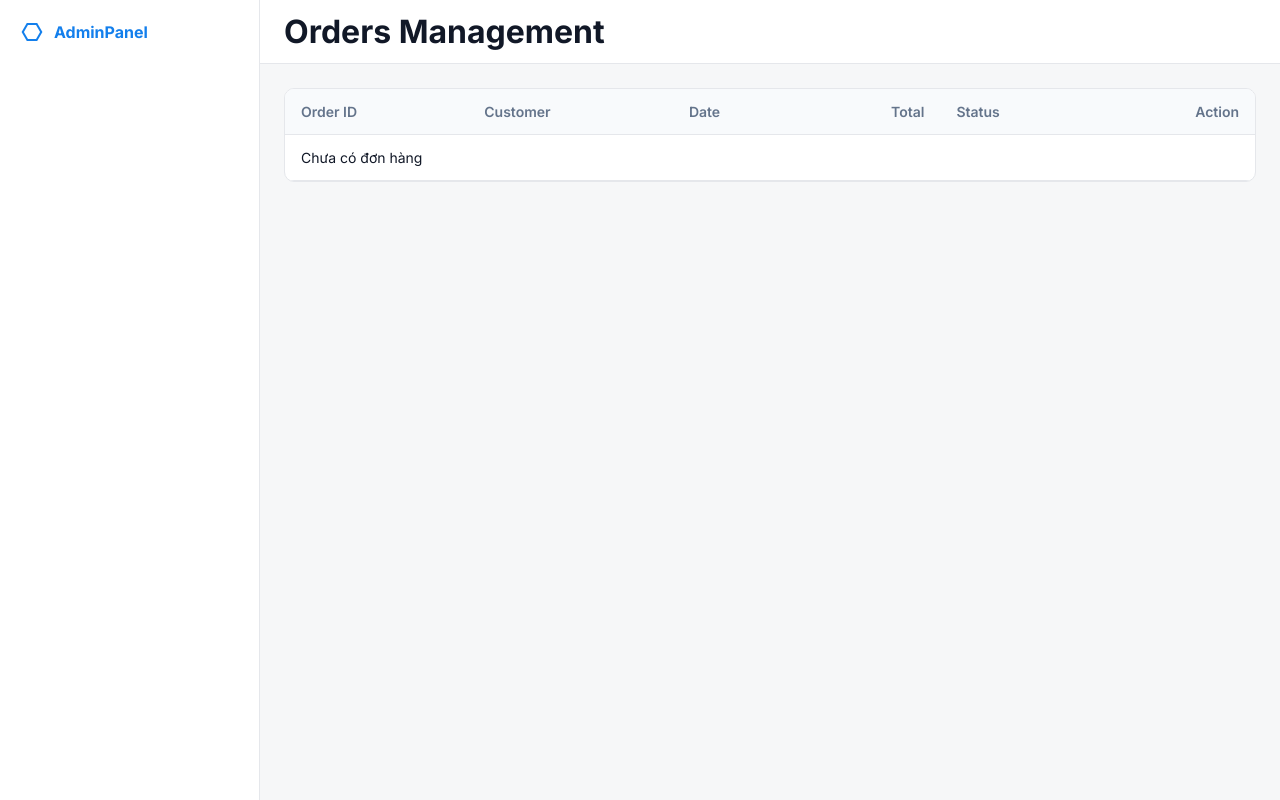
After one commit to MinhTrong13-ux/MyProject, a PHP site: page /views/admin/orders.view.php in a window 1280 px wide. The commit adds this page. Run offline with PHP 8.4, Linux system fonts and the light colour scheme; the template is opened without the code that fills it, so the values that code supplies are empty.

Commit message:
orders detail, order list, phan quyen

```diff
--- /dev/null
+++ b/SALE_WEB/CSS/order_list.css
@@ -0,0 +1,182 @@
+/* RESET */
+* {
+  margin: 0;
+  padding: 0;
+  box-sizing: border-box;
+}
+
+/* BASE */
+body {
+  font-family: 'Inter', sans-serif;
+  background: #f6f7f8;
+  color: #111827;
+}
+
+.app {
+  display: flex;
+  height: 100vh;
+}
+
+/* SIDEBAR */
+.sidebar {
+  width: 260px;
+  background: #ffffff;
+  border-right: 1px solid #e5e7eb;
+  display: flex;
+  flex-direction: column;
+}
+
+.sidebar-header {
+  height: 64px;
+  display: flex;
+  align-items: center;
+  gap: 10px;
+  padding: 0 20px;
+  font-weight: 700;
+  color: #137fec;
+}
+
+.logo-icon {
+  font-size: 28px;
+}
+
+.menu {
+  padding: 10px;
+  display: flex;
+  flex-direction: column;
+  gap: 6px;
+}
+
+.menu-item {
+  display: flex;
+  align-items: center;
+  gap: 10px;
+  padding: 10px 12px;
+  border-radius: 8px;
+  color: #475569;
+  text-decoration: none;
+}
+
+.menu-item:hover {
+  background: #f1f5f9;
+}
+
+.menu-item.active {
+  background: #e0edff;
+  color: #137fec;
+  font-weight: 600;
+}
+
+/* MAIN */
+.main {
+  flex: 1;
+  display: flex;
+  flex-direction: column;
+}
+
+/* HEADER */
+.header {
+  height: 64px;
+  background: #ffffff;
+  border-bottom: 1px solid #e5e7eb;
+  padding: 0 24px;
+  display: flex;
+  align-items: center;
+  justify-content: space-between;
+}
+
+.icon-btn {
+  background: none;
+  border: none;
+  cursor: pointer;
+}
+
+/* CONTENT */
+.content {
+  padding: 24px;
+  overflow: auto;
+}
+
+.content-header {
+  display: flex;
+  justify-content: space-between;
+  align-items: center;
+  margin-bottom: 20px;
+}
+
+.content-header h2 {
+  font-size: 22px;
+}
+
+.content-header p {
+  color: #64748b;
+  font-size: 14px;
+}
+
+/* BUTTON */
+.btn {
+  background: #e5e7eb;
+  border: none;
+  border-radius: 6px;
+  padding: 8px 14px;
+  cursor: pointer;
+}
+
+.btn.primary {
+  background: #137fec;
+  color: white;
+}
+
+.btn.small {
+  padding: 6px 10px;
+  font-size: 12px;
+}
+
+/* TABLE */
+.table-box {
+  background: white;
+  border-radius: 10px;
+  overflow: hidden;
+  border: 1px solid #e5e7eb;
+}
+
+table {
+  width: 100%;
+  border-collapse: collapse;
+}
+
+th, td {
+  padding: 14px 16px;
+  border-bottom: 1px solid #e5e7eb;
+  font-size: 14px;
+}
+
+th {
+  text-align: left;
+  background: #f8fafc;
+  color: #64748b;
+  font-weight: 600;
+}
+
+td.right,
+th.right {
+  text-align: right;
+}
+
+/* BADGE */
+.badge {
+  padding: 4px 10px;
+  border-radius: 999px;
+  font-size: 12px;
+  font-weight: 600;
+}
+
+.badge.paid {
+  background: #dcfce7;
+  color: #166534;
+}
+
+.badge.pending {
+  background: #fef3c7;
+  color: #92400e;
+}
--- /dev/null
+++ b/SALE_WEB/index.php
@@ -0,0 +1 @@
+<h1>Hello</h1>
--- /dev/null
+++ b/SALE_WEB/views/admin/orders.view.php
@@ -0,0 +1,77 @@
+<!DOCTYPE html>
+<html lang="vi">
+<head>
+  <meta charset="UTF-8">
+  <title>Admin Dashboard - Orders</title>
+
+  <link rel="stylesheet" href="/SALE_WEB/css/order_list.css">
+  <link href="https://fonts.googleapis.com/css2?family=Inter:wght@300;400;500;600;700&display=swap" rel="stylesheet">
+  <link href="https://fonts.googleapis.com/css2?family=Material+Symbols+Outlined" rel="stylesheet">
+</head>
+
+<body>
+<div class="app">
+
+  <aside class="sidebar">
+    <div class="sidebar-header">
+      <span class="material-symbols-outlined">hexagon</span>
+      <span>AdminPanel</span>
+    </div>
+    <p><?= htmlspecialchars($admin_email) ?></p>
+  </aside>
+
+  <main class="main">
+    <header class="header">
+      <h1>Orders Management</h1>
+    </header>
+
+    <section class="content">
+      <div class="table-box">
+        <table>
+          <thead>
+            <tr>
+              <th>Order ID</th>
+              <th>Customer</th>
+              <th>Date</th>
+              <th class="right">Total</th>
+              <th>Status</th>
+              <th class="right">Action</th>
+            </tr>
+          </thead>
+          <tbody>
+
+          <?php if ($result->num_rows > 0): ?>
+            <?php while ($row = $result->fetch_assoc()): ?>
+              <tr>
+                <td><?= $row['Id'] ?></td>
+                <td><?= htmlspecialchars($row['Email']) ?></td>
+                <td><?= date('d/m/Y', strtotime($row['Created_at'])) ?></td>
+                <td class="right">
+                    <?= number_format($row['Total_price'], 0, ',', '.') ?> đ
+                </td>
+                <td>
+                  <span class="badge <?= strtolower($row['Status']) ?>">
+                    <?= ucfirst($row['Status']) ?>
+                  </span>
+                </td>
+                <td class="right">
+                  <a class="btn small"
+                    href="/SALE_WEB/api/admin/orders_detail.php?id=<?= $row['Id'] ?>">View detail</a>
+                </td>
+              </tr>
+            <?php endwhile; ?>
+          <?php else: ?>
+            <tr>
+              <td colspan="6">Chưa có đơn hàng</td>
+            </tr>
+          <?php endif; ?>
+
+          </tbody>
+        </table>
+      </div>
+    </section>
+  </main>
+
+</div>
+</body>
+</html>
--- a/SALE_WEB/views/admin/products.view.php
+++ b/SALE_WEB/views/admin/products.view.php
@@ -29,7 +29,7 @@
 
         <div class="top">
             <h1>Products</h1>
-            <a href="add_product.php" class="btn-primary">Add Product</a>
+            <a href="/SALE_WEB/views/admin/add_product.php" class="btn-primary">Add Product</a>
         </div>
 
         <table>
```
Also changed, not shown: SALE_WEB/CSS/orders_detail.css (added, +112 -0 lines), SALE_WEB/api/admin/orders.php (+29 -3 lines), SALE_WEB/api/admin/orders_detail.php (added, +55 -0 lines), SALE_WEB/api/auth/login.php (+18 -19 lines), SALE_WEB/views/admin/add_product.php (+6 -5 lines), SALE_WEB/views/admin/orders_detail.view.php (added, +85 -0 lines), SALE_WEB/uploads/1766760290_Screenshot 2025-12-24 205813.png (added), SALE_WEB/uploads/1766760594_Screenshot 2025-12-20 192706.png (added).
